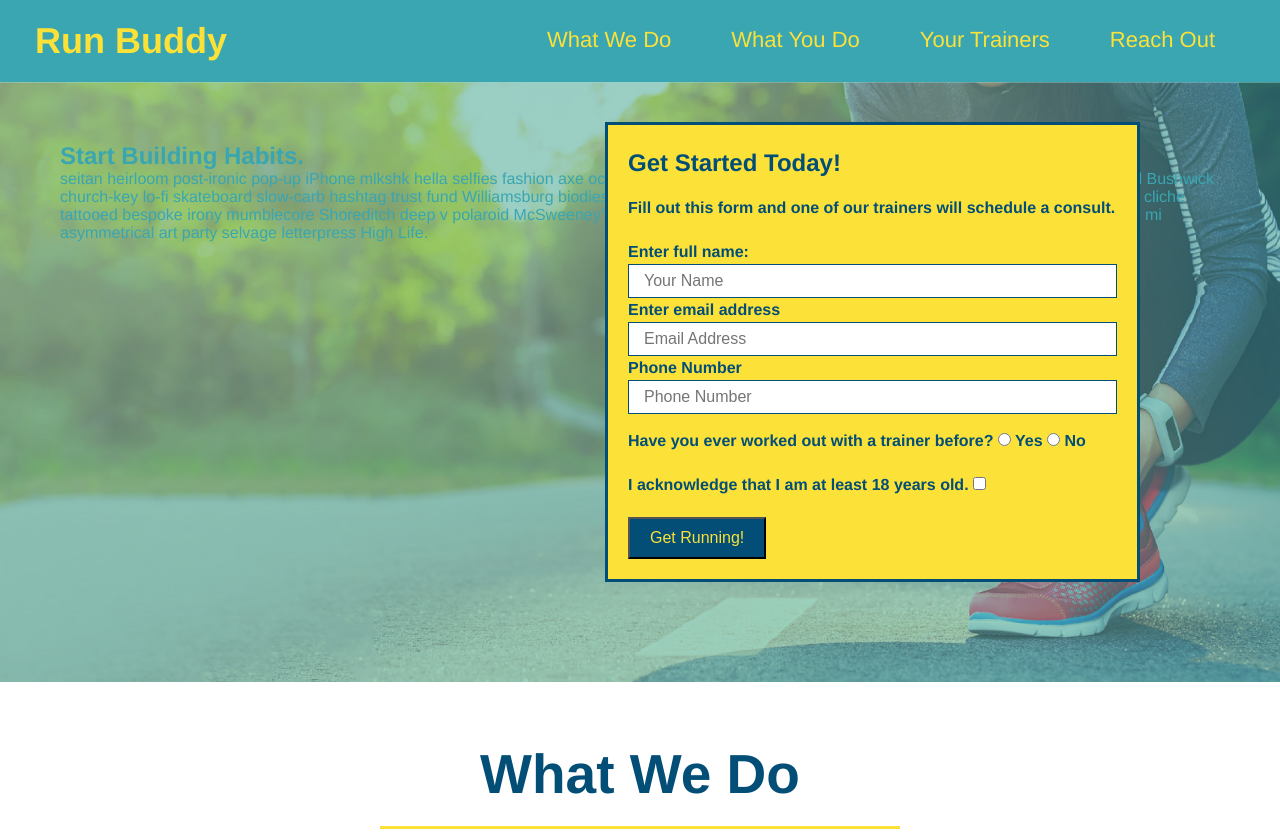
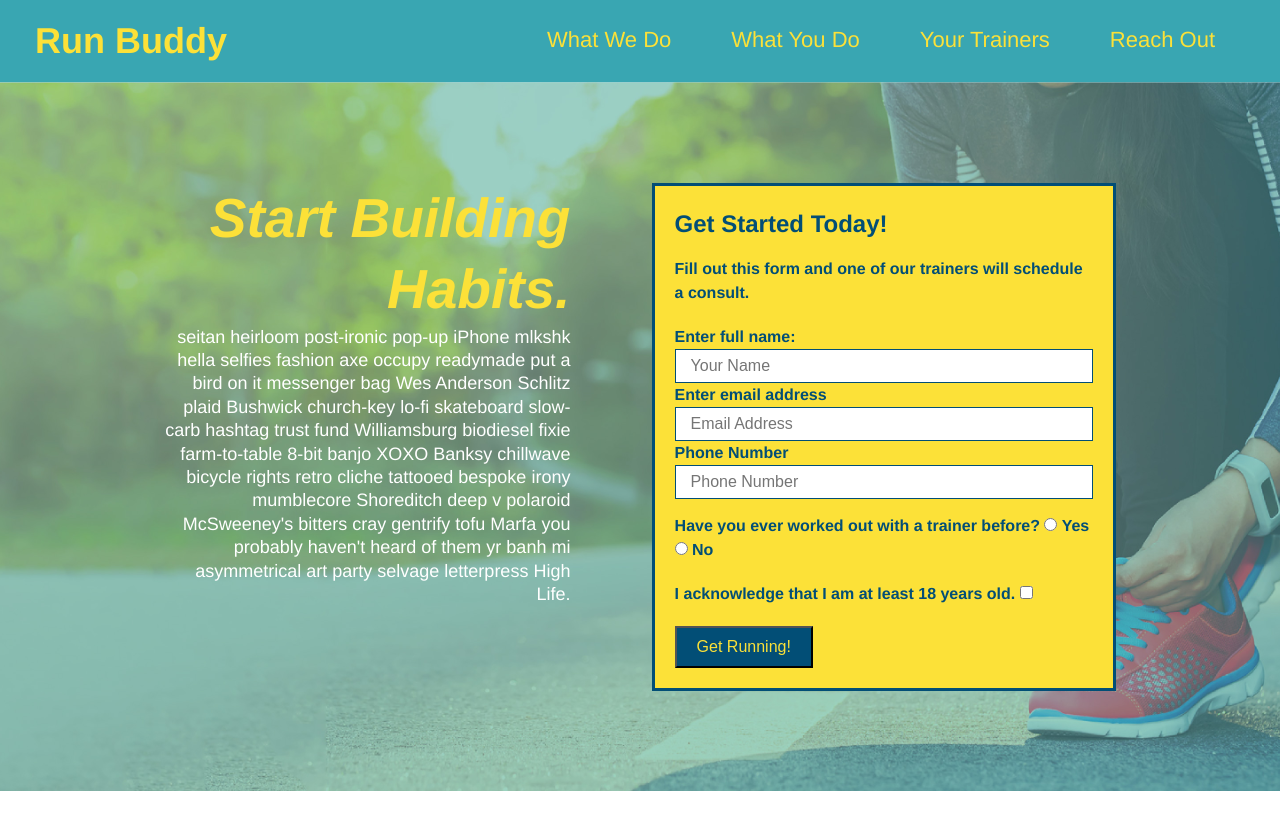
Before and after one commit to AndreBlankholm/run-buddy, a plain HTML site: page index.html in a window 1280 px wide. Shown: the top 832 px of the page. Drawn offline with Linux system fonts and the light colour scheme.

Commit message:
andd flexbox to hero

```diff
--- a/assets/css/style.css
+++ b/assets/css/style.css
@@ -5,7 +5,6 @@
 }
 
 body {
-
     color: #39a6b2;
     font-family: Helvetica, Arial, sans-serif;
   }
@@ -53,17 +52,18 @@ footer {
     background: #fce138;
     width: 100%;
     padding: 40px 35px;
+    display: flex;
+    justify-content: space-between;
+    flex-wrap: wrap;
 }
 
 footer h2 {
-    display: inline;
     color: #024e76;
     font-size: 30px;
     margin: 0;
 }
 
 footer div {
-    float: right;
     line-height: 1.5; /* How much vertical space should be between the lines of texts*/
     text-align: right; /* align the text to the left, right, center, or justified. By defualt, it is left-aligned*/
 }
@@ -80,26 +80,40 @@ section {
 /*Hero styling start*/
 .hero {
     background-image:url("../images/hero-bg.jpg");    /* add a back-ground picture*/
-    height: 600px;                                   /*streached out the hieght to fit the picture in better*/
     background-size: cover;                         /* cover is to cove rthe whole area in back-ground/ you can also use"contain, % or by pxls*/
     background-position: center;
-    position:relative;                  /* inorder to center the image*/
+    display: flex;
+    justify-content: center;
+    flex-wrap: wrap;
 }
 /*Hero styling end*/
+
+.hero-cta{
+    width: 35%;
+    text-align:right;
+    margin: 3.5%;
+    color: #fff;
+    font-size: 18px;
+    line-height: 1.3;
+}
+
+.hero-cta h2 {
+    font-style: italic;
+    font-size: 55px;
+    color: #fce138;
+}
 
 .hero-form { /* added .hero-form to style*/
     color: #024e76;
     background-color: #fce138;
     padding: 20px;
-    width: 535px;
     font-weight: bold;
     line-height: 1.5;
     border-style: solid; /*these next 3 lines put the border together*/
     border-width: 3px;
     border-color:#024e76;
-    position:absolute;
-    bottom:100px;
-    right:140px;
+    width: 40%;
+    margin: 3.5%;
 }
 
 .hero-form h3 {
```
